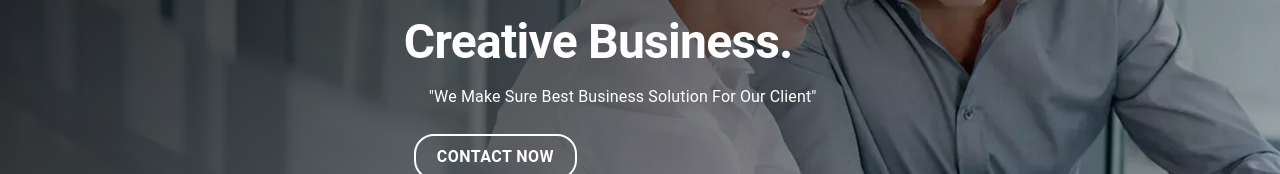
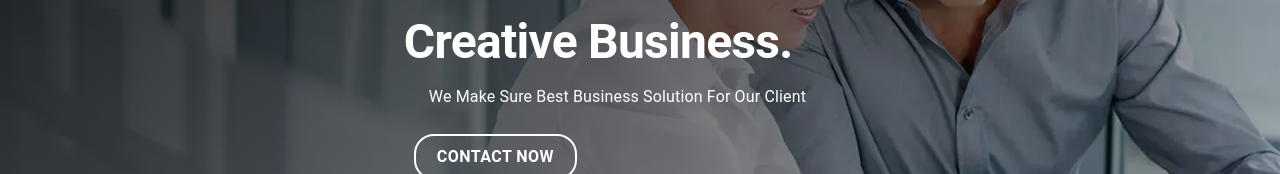
Before and after one commit to zotechpvt/Zotech, a Next.js app: page / in a window 1280 px wide. Shown: the part 359-533 px from the top of the page. Built offline with nearby package versions, Linux system fonts and the light colour scheme.

Commit message:
error solve

```diff
--- a/pages/About.jsx
+++ b/pages/About.jsx
@@ -227,7 +227,7 @@ const About = () => {
           >
             <Typography variant="body1">
               We are providing world class services to the clients,
-              understanding the client's problem from their perspective giving
+              understanding the clients problem from their perspective giving
               them the exact solution of their deep-rooted problems is our key
               asset. We are pioneers in understanding the specific requirements
               of businesses and provide tailor-made cost effective solutions.
--- a/pages/Home.jsx
+++ b/pages/Home.jsx
@@ -21,7 +21,7 @@ const Home1 = () => {
             Creative Business.
           </Typography>
           <Typography variant="body1" className="headingtext">
-            "We Make Sure Best Business Solution For Our Client"
+            We Make Sure Best Business Solution For Our Client
           </Typography>
           <Button
             href="/ContactUs"
```
